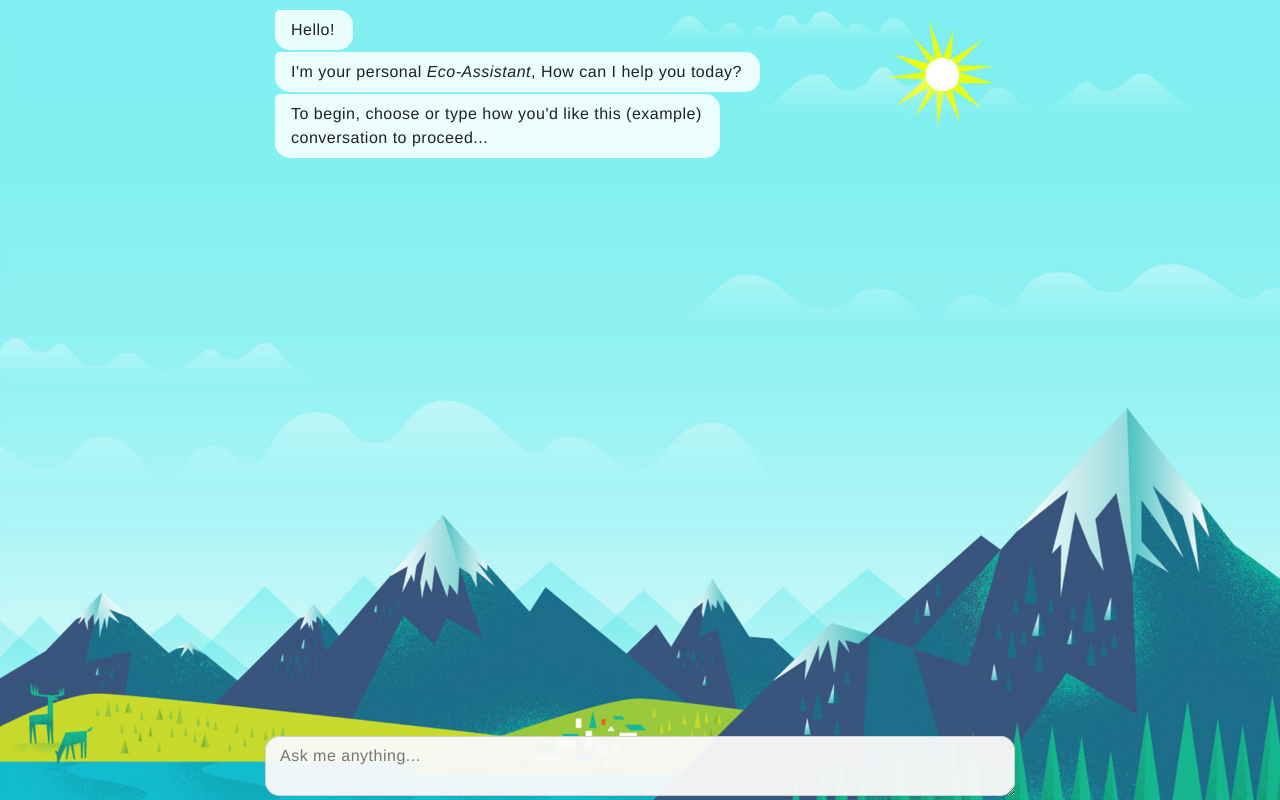
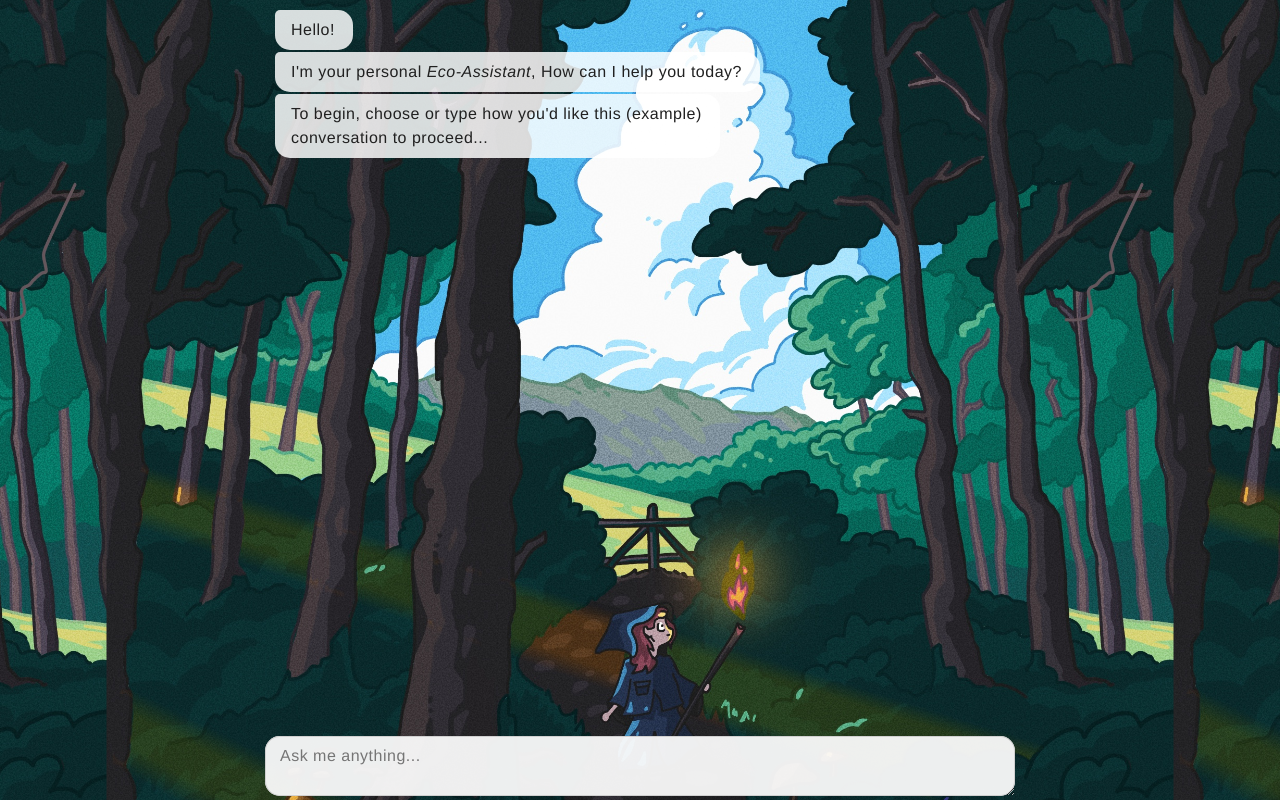
Before and after one commit to Sanjana-Chauhan/project-S, a plain HTML site: page eco-assist.html in a window 1280 px wide. Drawn offline with Linux system fonts and the light colour scheme.

Commit message:
eco-assist

```diff
--- a/resources/css/eco-assist.css
+++ b/resources/css/eco-assist.css
@@ -328,9 +328,10 @@ h1 {
 }
 
 body {
-    background-image: url(../img/q-bg2.jpg);
-    background-attachment: fixed;
-    background-size: cover;
+    background-image: url(../img/bg.jpg);
+    background-position: center;
+    background-attachment: fixed!important;
+    background-size: contain!important;
     font-family: "Helvetica Neue", Helvetica, sans-serif;
     margin: 0;
 }
```
Also changed, not shown: resources/img/bg.jpg (added).
